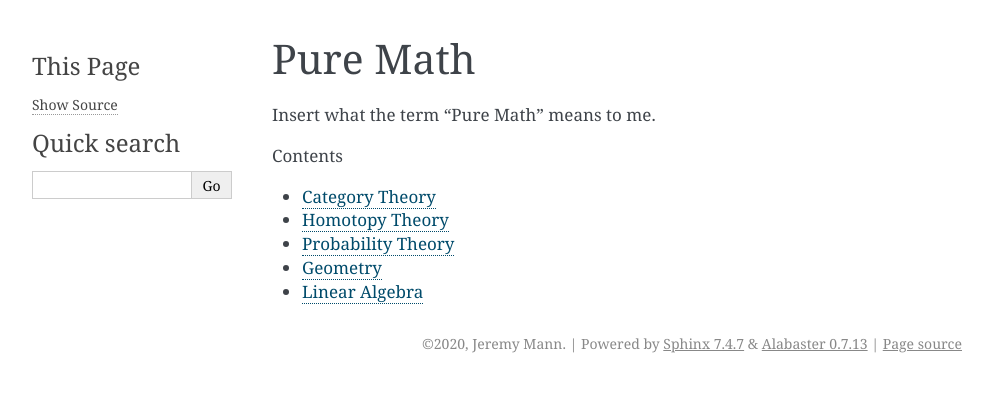
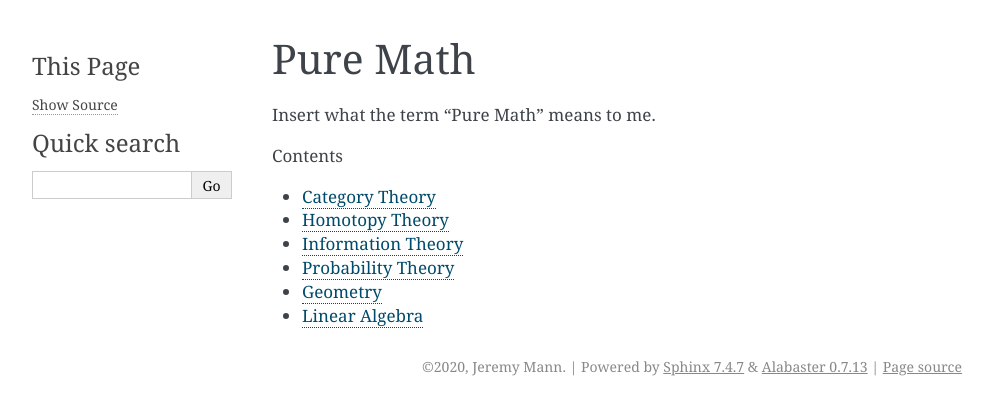
Before and after one commit to jmann277/blog, a Sphinx documentation site: the page built from docs/source/pure_math/pure_math_main_page.rst, in a window 1280 px wide. Shown: the top 415 px of the page, without its empty margins (148-1141 px from the left). Built offline with Sphinx 7.4.7, drawn with Linux system fonts in a browser that asks for light colours.

Commit message:
add information theory to pure math index

```diff
--- a/docs/source/pure_math/pure_math_main_page.rst
+++ b/docs/source/pure_math/pure_math_main_page.rst
@@ -9,6 +9,7 @@ Insert what the term "Pure Math" means to me.
 
    category_theory/category_theory_main_page
    homotopy_theory/homotopy_theory_main_page
+   information_theory/information_theory_main_page
    probability_theory/probability_theory_main_page
    geometry/geometry_main_page
    linear_algebra/linear_algebra_main_page
```
